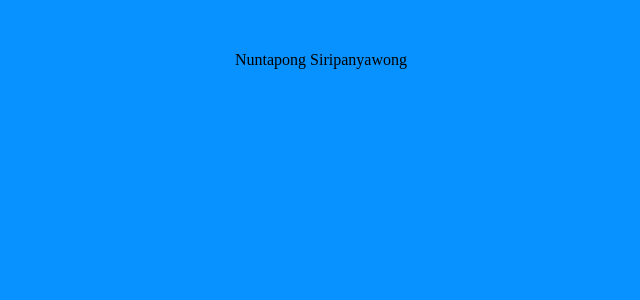
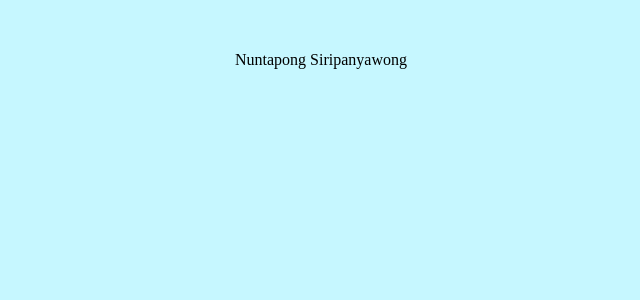
Before and after one commit to NuntapongS/my-portfolio2, a React (Create React App) app: page / in a window 1280 px wide. Shown: the top 300 px of the page, without its empty margins (319-959 px from the left). Built offline with nearby package versions, Linux system fonts and the light colour scheme.

Commit message:
edit: main color

```diff
--- a/src/index.css
+++ b/src/index.css
@@ -1,5 +1,5 @@
 :root {
-  --main-color: #0792FF;
+  --main-color: #C6F7FF;
  }
 
 html,
```
